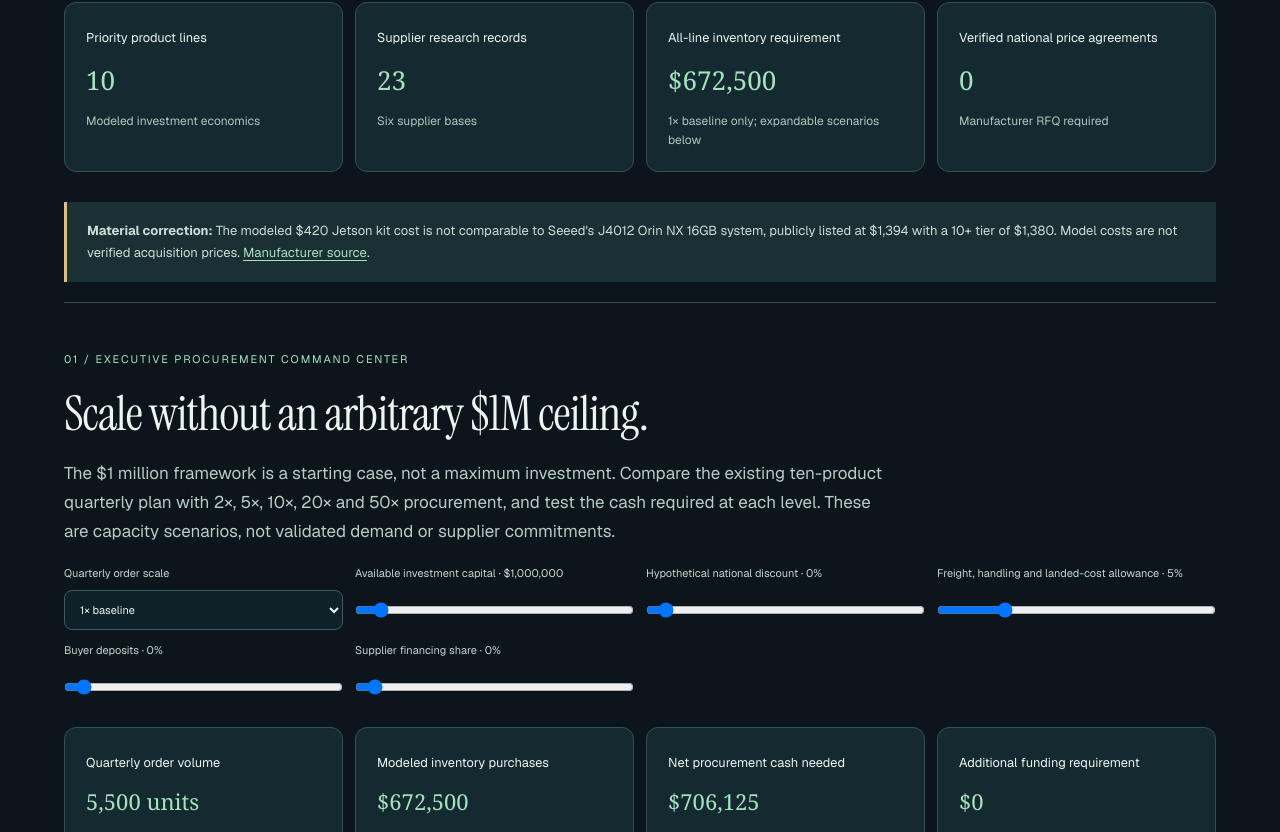
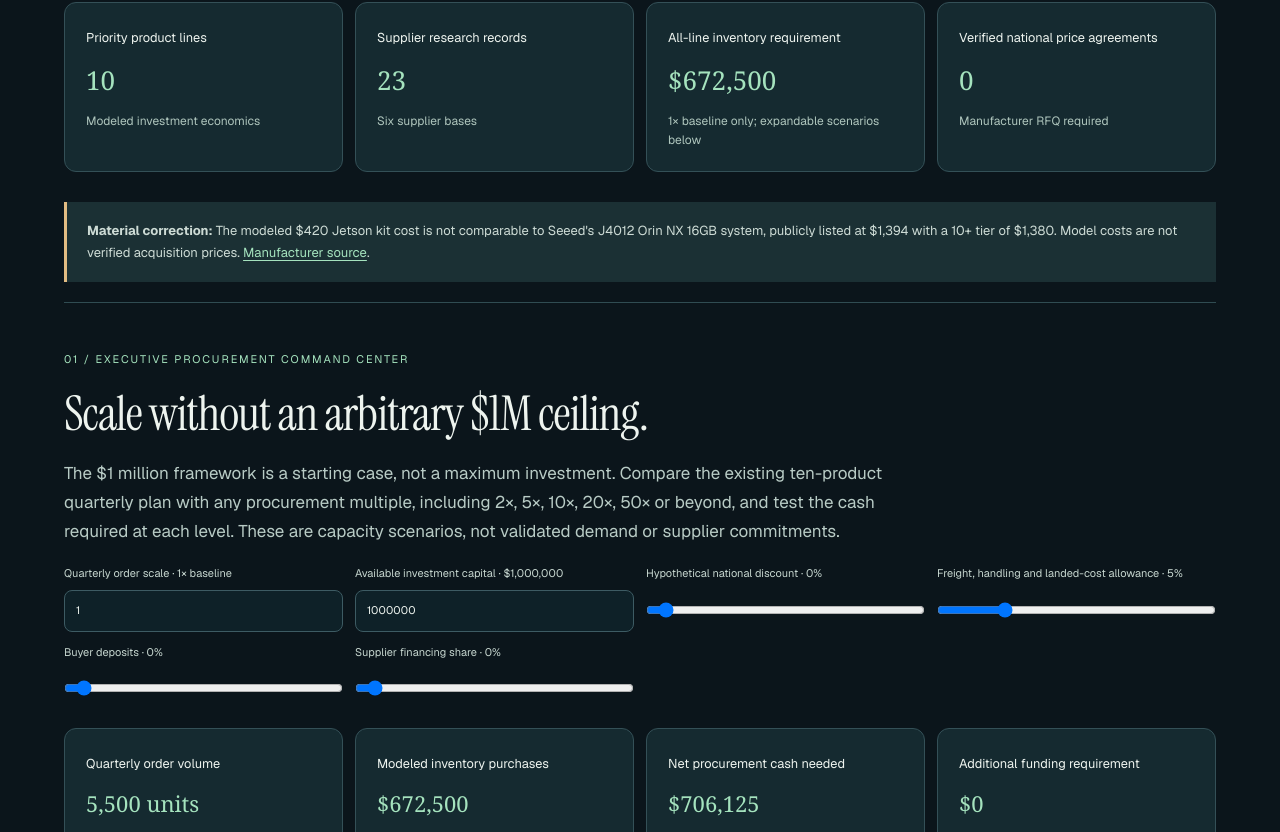
Before and after one commit to subodhkc/subodhkc, a Next.js app: page /investments/nepal-india-electronics/suppliers in a window 1280 px wide. Shown: the part 394-1226 px from the top of the page. Built offline with nearby package versions, Linux system fonts and the light colour scheme; no server answers.

Commit message:
Remove investment and procurement volume caps from scalable sourcing simulator

```diff
--- a/app/investments/nepal-india-electronics/suppliers/page.tsx
+++ b/app/investments/nepal-india-electronics/suppliers/page.tsx
@@ -86,8 +86,8 @@ return <div className="sr-root"><style>{`
 <div className="sr-kicker"><Link href="/investments/nepal-india-electronics">Investment overview</Link> / Supplier intelligence · November 2026</div><h1>Manufacturing and <span style={{color:"#a5e3be"}}>wholesale sourcing.</span></h1><p className="sr-lead">China, Taiwan, South Korea, Vietnam, Malaysia and Germany. Compare supplier price evidence, public volume breaks, national purchasing targets and distributor authorization paths.</p><div className="sr-linkrow"><a href="#executive">Executive dashboard</a><a href="#readiness">Commercial readiness</a><Link href="/investments/nepal-india-electronics/catalog">India wholesale catalog</Link><Link href="/investments/nepal-india-electronics">Investment financial model</Link></div>
 <div className="sr-metrics"><div className="sr-card"><small>Priority product lines</small><strong>10</strong><p>Modeled investment economics</p></div><div className="sr-card"><small>Supplier research records</small><strong>23</strong><p>Six supplier bases</p></div><div className="sr-card"><small>All-line inventory requirement</small><strong>$672,500</strong><p>1× baseline only; expandable scenarios below</p></div><div className="sr-card"><small>Verified national price agreements</small><strong>0</strong><p>Manufacturer RFQ required</p></div></div>
 <div className="sr-note"><strong>Material correction:</strong> The modeled $420 Jetson kit cost is not comparable to Seeed's J4012 Orin NX 16GB system, publicly listed at $1,394 with a 10+ tier of $1,380. Model costs are not verified acquisition prices. <a href="https://www.seeedstudio.com/reComputer-J4012-w-o-power-adapter-p-5628.html" target="_blank" rel="noopener noreferrer">Manufacturer source</a>.</div>
-<section className="sr-section" id="executive"><div className="sr-kicker">01 / Executive procurement command center</div><h2>Scale without an arbitrary $1M ceiling.</h2><p className="sr-lead">The $1 million framework is a starting case, not a maximum investment. Compare the existing ten-product quarterly plan with 2×, 5×, 10×, 20× and 50× procurement, and test the cash required at each level. These are capacity scenarios, not validated demand or supplier commitments.</p>
-<div className="sr-controls"><label>Quarterly order scale<select value={scale} onChange={e=>setScale(+e.target.value)}>{[1,2,5,10,20,50].map(n=><option key={n} value={n}>{n}× baseline</option>)}</select></label><label>Available investment capital · {money(capital)}<input type="range" min="250000" max="30000000" step="250000" value={capital} onChange={e=>setCapital(+e.target.value)}/></label><label>Hypothetical national discount · {scaleDiscount}%<input type="range" min="0" max="30" step="1" value={scaleDiscount} onChange={e=>setScaleDiscount(+e.target.value)}/></label><label>Freight, handling and landed-cost allowance · {handling}%<input type="range" min="0" max="25" value={handling} onChange={e=>setHandling(+e.target.value)}/></label><label>Buyer deposits · {depositPct}%<input type="range" min="0" max="80" step="5" value={depositPct} onChange={e=>setDepositPct(+e.target.value)}/></label><label>Supplier financing share · {supplierCredit}%<input type="range" min="0" max="80" step="5" value={supplierCredit} onChange={e=>setSupplierCredit(+e.target.value)}/></label></div>
+<section className="sr-section" id="executive"><div className="sr-kicker">01 / Executive procurement command center</div><h2>Scale without an arbitrary $1M ceiling.</h2><p className="sr-lead">The $1 million framework is a starting case, not a maximum investment. Compare the existing ten-product quarterly plan with any procurement multiple, including 2×, 5×, 10×, 20×, 50× or beyond, and test the cash required at each level. These are capacity scenarios, not validated demand or supplier commitments.</p>
+<div className="sr-controls"><label>Quarterly order scale · {scale}× baseline<input type="number" min="1" step="1" value={scale} onChange={e=>setScale(Math.max(1,Number(e.target.value)||1))}/></label><label>Available investment capital · {money(capital)}<input type="number" min="0" step="250000" value={capital} onChange={e=>setCapital(Math.max(0,Number(e.target.value)||0))}/></label><label>Hypothetical national discount · {scaleDiscount}%<input type="range" min="0" max="30" step="1" value={scaleDiscount} onChange={e=>setScaleDiscount(+e.target.value)}/></label><label>Freight, handling and landed-cost allowance · {handling}%<input type="range" min="0" max="25" value={handling} onChange={e=>setHandling(+e.target.value)}/></label><label>Buyer deposits · {depositPct}%<input type="range" min="0" max="80" step="5" value={depositPct} onChange={e=>setDepositPct(+e.target.value)}/></label><label>Supplier financing share · {supplierCredit}%<input type="range" min="0" max="80" step="5" value={supplierCredit} onChange={e=>setSupplierCredit(+e.target.value)}/></label></div>
 <div className="sr-result"><div className="sr-card"><small>Quarterly order volume</small><strong>{plannedUnits.toLocaleString("en-US")} units</strong><p>Across 10 distinct product lines</p></div><div className="sr-card"><small>Modeled inventory purchases</small><strong>{money(modeledAcquisition)}</strong><p>Before freight and handling</p></div><div className="sr-card"><small>Net procurement cash needed</small><strong>{money(netCashNeed)}</strong><p>After modeled deposits and supplier financing</p></div><div className="sr-card"><small>Additional funding requirement</small><strong style={{color:capitalGap>0?"#e2bc83":"#a5e3be"}}>{money(capitalGap)}</strong><p>Against user-selected available capital</p></div></div>
 <div className="sr-result" style={{marginTop:12}}><div className="sr-card"><small>Modeled quarterly revenue</small><strong>{money(modeledSales)}</strong></div><div className="sr-card"><small>Gross contribution before overhead</small><strong>{money(modeledContribution)}</strong></div><div className="sr-card"><small>Modeled gross margin after handling</small><strong>{modeledMargin.toFixed(1)}%</strong></div><div className="sr-card"><small>Quoted national discount coverage</small><strong>0 of 10</strong><p>No binding national-volume supplier quotations</p></div></div>
 <div className="sr-note"><strong>Investment discipline:</strong> The national-discount slider is a hypothetical negotiation outcome, not a sourced price tier. A 30% discount on a $10 million order is not evidence of executable savings. At larger scale, require customer purchase orders, price-protected supply agreements, warranty terms, credit limits, import permissions and currency hedging. Supplier financing and customer deposits are also scenarios, not committed terms.</div>
```
